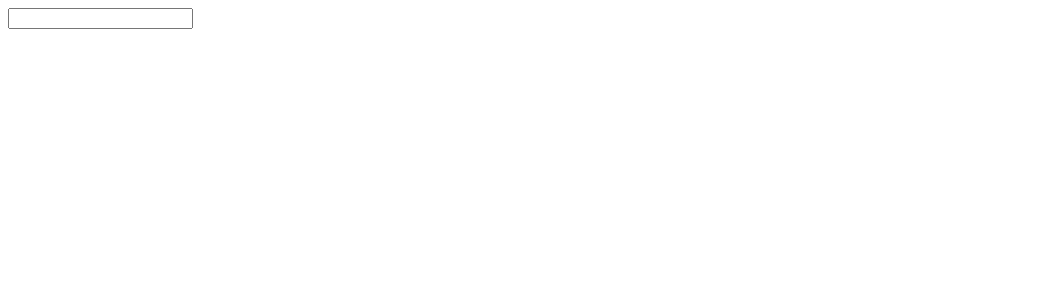
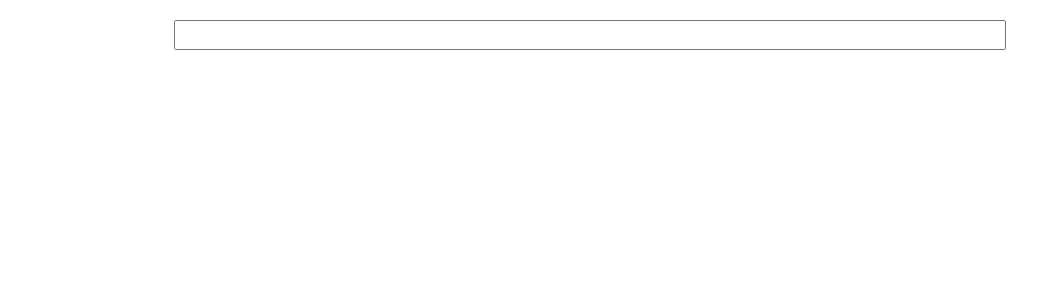
Before and after one commit to sanathpai/VueJSFirstCourseProject, a Vue app: page / in a window 1280 px wide. Shown: the top 300 px of the page, without its empty margins (0-1061 px from the left). Built offline with nearby package versions, Linux system fonts and the light colour scheme.

Commit message:
Styled searchbar&videolist

```diff
--- a/public/index.html
+++ b/public/index.html
@@ -6,6 +6,8 @@
   <meta http-equiv="X-UA-Compatible" content="IE=edge">
   <meta name="viewport" content="width=device-width,initial-scale=1.0">
   <link rel="icon" href="<%= BASE_URL %>favicon.ico">
+  <link rel="stylesheet" href="https://stackpath.bootstrapcdn.com/bootstrap/4.4.1/css/bootstrap.min.css"
+    integrity="sha384-Vkoo8x4CGsO3+Hhxv8T/Q5PaXtkKtu6ug5TOeNV6gBiFeWPGFN9MuhOf23Q9Ifjh" crossorigin="anonymous">
   <title>video-browser</title>
 </head>
 
--- a/src/components/SearchBar.vue
+++ b/src/components/SearchBar.vue
@@ -1,5 +1,5 @@
 <template>
-  <div>
+  <div class="container">
     <input @input="onInput" />
     <!-- @input is same as v-on:input-->
   </div>
@@ -17,5 +17,12 @@ export default {
 </script>
 
 
-<style>
+<style scoped>
+input {
+  width: 75%;
+}
+div {
+  text-align: center;
+  margin: 20px;
+}
 </style>
--- a/src/components/VideoList.vue
+++ b/src/components/VideoList.vue
@@ -1,6 +1,7 @@
 <template>
-  <ul>
-    <VideoListItem v-for="video in videos" :video="video"></VideoListItem>
+  <ul class="list-group">
+    <VideoListItem v-for="video in videos" :video="video" :key="video.etag"></VideoListItem>
+    <!--etag is provided by API-->
   </ul>
 </template>
 
--- a/src/components/VideoListItem.vue
+++ b/src/components/VideoListItem.vue
@@ -1,5 +1,5 @@
 <template>
-  <li>{{video.snippet.title}}</li>
+  <li class="list-group-item">{{video.snippet.title}}</li>
 </template>
 
 <script>
```
